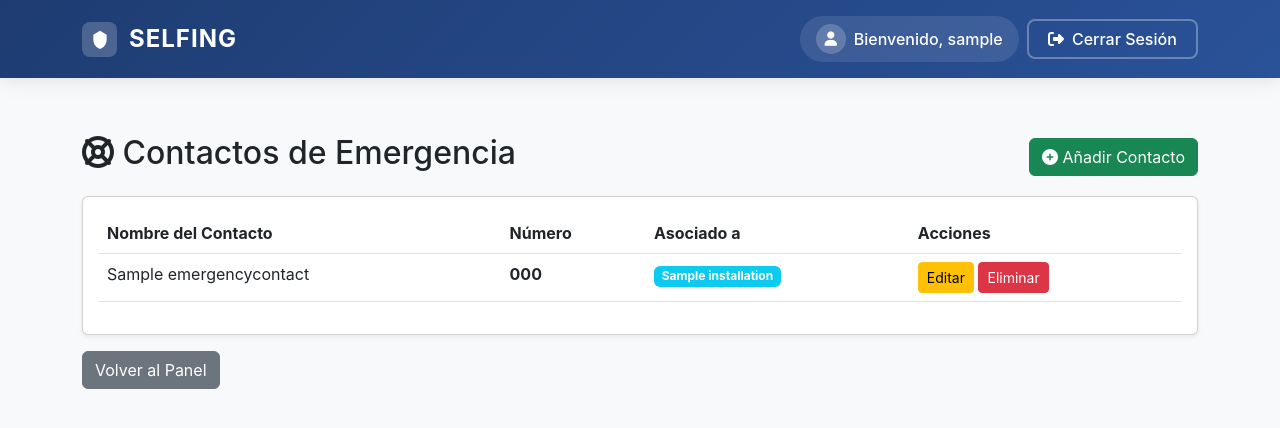
After one commit to Desarrollo-SurPM/Selfing, a Django app: page /dashboard/emergency-contacts/ in a window 1280 px wide. The commit adds this page. Shown: the top 428 px of the page. Run offline with Django 5.2, Linux system fonts and the light colour scheme; a user stored in the database is signed in; tables that the repository leaves empty hold one stand-in row (values such as "Sample post").

Commit message:
feat: Añade módulo de botón de pánico y contactos de emergencia (Sprint 2)
- Crea el modelo EmergencyContact para almacenar números de emergencia.
- Añade vistas para que los supervisores gestionen los contactos (CRUD completo).
- Implementa una vista para que los operadores visualicen los contactos de forma clara y rápida.
- Agrega un 'Botón de Pánico' en la barra de navegación para operadores.
- Incluye un enlace en el dashboard de administrador para la nueva gestión de contactos.

```diff
--- a/core/admin.py
+++ b/core/admin.py
@@ -1,5 +1,5 @@
 from django.contrib import admin
-from .models import Company, OperatorProfile, ChecklistItem, ChecklistLog, UpdateLog, Email, TraceabilityLog
+from .models import Company, OperatorProfile, ChecklistItem, ChecklistLog, UpdateLog, Email, TraceabilityLog,  EmergencyContact
 
 admin.site.register(Company)
 admin.site.register(OperatorProfile)
@@ -8,3 +8,4 @@ admin.site.register(ChecklistLog)
 admin.site.register(UpdateLog)
 admin.site.register(Email)
 admin.site.register(TraceabilityLog)
+admin.site.register(EmergencyContact)
--- a/core/models.py
+++ b/core/models.py
@@ -228,3 +228,36 @@ class TurnReport(models.Model):
     signed_at = models.DateTimeField(null=True, blank=True)
     def __str__(self):
         return f"Reporte de {self.operator.username} - {self.end_time.strftime('%Y-%m-%d %H:%M')}"
+
+class EmergencyContact(models.Model):
+    name = models.CharField(max_length=100, verbose_name="Nombre del Contacto (Ej: Ambulancia, Bomberos, Supervisor)")
+    phone_number = models.CharField(max_length=20, verbose_name="Número de Teléfono")
+
+    company = models.ForeignKey(
+        Company,
+        on_delete=models.CASCADE,
+        related_name='emergency_contacts',
+        null=True,
+        blank=True,
+        help_text="Dejar en blanco si es un contacto general (Ej: Ambulancia)."
+    )
+    installation = models.ForeignKey(
+        Installation,
+        on_delete=models.CASCADE,
+        related_name='emergency_contacts',
+        null=True,
+        blank=True,
+        help_text="Opcional: especificar si este contacto es solo para una instalación."
+    )
+
+    class Meta:
+        ordering = ['company__name', 'installation__name', 'name']
+        verbose_name = "Contacto de Emergencia"
+        verbose_name_plural = "Contactos de Emergencia"
+
+    def __str__(self):
+        if self.installation:
+            return f"{self.name} - {self.installation.name}"
+        if self.company:
+            return f"{self.name} - {self.company.name}"
+        return f"{self.name} (General)"
--- a/core/urls.py
+++ b/core/urls.py
@@ -63,6 +63,10 @@ urlpatterns = [
     path('turn/sign/<int:report_id>/', views.sign_turn_report, name='sign_turn_report'),
 
     path('shift/start/', views.start_shift, name='start_shift'),
+
+     # --- Ruta para el operador ---
+    path('panic-button/', views.panic_button_view, name='panic_button'),
+
     # Dentro de urlpatterns, junto a las otras rutas de gestión de turnos:
     path('dashboard/shift-calendar/', views.shift_calendar_view, name='shift_calendar'),
     # Rondas Virtuales
@@ -70,6 +74,11 @@ urlpatterns = [
     path('round/finish/<int:round_id>/', views.finish_virtual_round, name='finish_virtual_round'),
     path('round/finish/', views.finish_virtual_round, name='finish_virtual_round'),
 
+ # --- 👇 NUEVAS RUTAS PARA CONTACTOS DE EMERGENCIA 👇 ---
+    path('dashboard/emergency-contacts/', views.manage_emergency_contacts, name='manage_emergency_contacts'),
+    path('dashboard/emergency-contacts/add/', views.create_emergency_contact, name='create_emergency_contact'),
+    path('dashboard/emergency-contacts/edit/<int:contact_id>/', views.edit_emergency_contact, name='edit_emergency_contact'),
+    path('dashboard/emergency-contacts/delete/<int:contact_id>/', views.delete_emergency_contact, name='delete_emergency_contact'),
     # Alarma
     path('api/check_alarms/', views.check_pending_alarms, name='check_pending_alarms'),
 
--- a/core/views.py
+++ b/core/views.py
@@ -17,6 +17,7 @@ from django.db import transaction
 from django.core.files.base import ContentFile
 from django import forms
 from datetime import timedelta, datetime
+from collections import defaultdict
 from django.contrib.auth import logout
 from collections import OrderedDict
 import json
@@ -25,12 +26,12 @@ import re # Importar el módulo de expresiones regulares
 
 from .models import (
     Company, Installation, OperatorProfile, ShiftType, OperatorShift,
-    ChecklistItem, ChecklistLog, VirtualRoundLog, UpdateLog, Email,
+    ChecklistItem, ChecklistLog, VirtualRoundLog, UpdateLog, Email, EmergencyContact,
     TurnReport, MonitoredService, ServiceStatusLog, TraceabilityLog
 )
 from .forms import (
     UpdateLogForm, OperatorCreationForm,
-    OperatorChangeForm, CompanyForm, InstallationForm, ChecklistItemForm,
+    OperatorChangeForm, CompanyForm, InstallationForm, ChecklistItemForm, EmergencyContactForm,
     MonitoredServiceForm, ShiftTypeForm, OperatorShiftForm, VirtualRoundCompletionForm, UpdateLogEditForm
 )
 
@@ -1355,6 +1356,75 @@ def check_pending_alarms(request):
 
     return JsonResponse({'overdue_tasks': overdue_tasks})
 
+# --- VISTAS DE CONTACTOS DE EMERGENCIA ---
+
+@login_required
+@user_passes_test(is_supervisor)
+def manage_emergency_contacts(request):
+    contacts = EmergencyContact.objects.select_related('company', 'installation').all()
+    return render(request, 'manage_emergency_contacts.html', {'contacts': contacts})
+
+@login_required
+@user_passes_test(is_supervisor)
+def create_emergency_contact(request):
+    if request.method == 'POST':
+        form = EmergencyContactForm(request.POST)
+        if form.is_valid():
+            form.save()
+            messages.success(request, "Contacto de emergencia creado con éxito.")
+            return redirect('manage_emergency_contacts')
+    else:
+        form = EmergencyContactForm()
+    return render(request, 'emergency_contact_form.html', {'form': form, 'title': 'Añadir Contacto de Emergencia'})
+
+@login_required
+@user_passes_test(is_supervisor)
+def edit_emergency_contact(request, contact_id):
+    contact = get_object_or_404(EmergencyContact, id=contact_id)
+    if request.method == 'POST':
+        form = EmergencyContactForm(request.POST, instance=contact)
+        if form.is_valid():
+            form.save()
+            messages.success(request, "Contacto de emergencia actualizado con éxito.")
+            return redirect('manage_emergency_contacts')
+    else:
+        form = EmergencyContactForm(instance=contact)
+    return render(request, 'emergency_contact_form.html', {'form': form, 'title': 'Editar Contacto de Emergencia'})
+
+@login_required
+@user_passes_test(is_supervisor)
+def delete_emergency_contact(request, contact_id):
+    contact = get_object_or_404(EmergencyContact, id=contact_id)
+    if request.method == 'POST':
+        contact.delete()
+        messages.success(request, "Contacto de emergencia eliminado.")
+        return redirect('manage_emergency_contacts')
+    return render(request, 'emergency_contact_confirm_delete.html', {'contact': contact})
+
+@login_required
+def panic_button_view(request):
+    # Agrupamos los contactos para una visualización clara
+    contacts_by_company = defaultdict(lambda: defaultdict(list))
+    general_contacts = []
+
+    # Obtenemos todos los contactos y los pre-cargamos para eficiencia
+    all_contacts = EmergencyContact.objects.select_related('company', 'installation').all()
+
+    for contact in all_contacts:
+        if not contact.company and not contact.installation:
+            general_contacts.append(contact)
+        elif contact.company and not contact.installation:
+            contacts_by_company[contact.company.name]['company_contacts'].append(contact)
+        elif contact.installation:
+            company_name = contact.installation.company.name
+            contacts_by_company[company_name][contact.installation.name].append(contact)
+
+    context = {
+        'general_contacts': general_contacts,
+        'contacts_by_company': dict(contacts_by_company)
+    }
+    return render(request, 'panic_button.html', context)
+
 @csrf_exempt # Deshabilitamos CSRF para esta vista AJAX
 @login_required
 @user_passes_test(is_supervisor)
--- a/templates/admin_dashboard.html
+++ b/templates/admin_dashboard.html
@@ -63,7 +63,10 @@
                     <a href="{% url 'manage_shift_types' %}" class="action-btn warning"><span>Tipos de Turno</span></a>
                     <a href="{% url 'manage_shifts' %}" class="action-btn success"><span>Asignar Turnos</span></a>
                     <a href="{% url 'shift_calendar' %}" class="action-btn primary"><span>Calendario de Turnos</span></a>
-                    <a href="{% url 'view_turn_reports' %}" class="action-btn secondary"><span>Reportes Firmados</span></a>
+                    <a href="{% url 'view_turn_reports' %}" class="action-btn secondary"><span>Reportes</span></a>
+                    <a href="{% url 'manage_emergency_contacts' %}" class="action-btn" style="color: #e74a3b;">
+        <i class="fas fa-life-ring"></i><span>Contactos de Emergencia</span>
+    </a>
                 </div>
             </div>
 
--- a/templates/base.html
+++ b/templates/base.html
@@ -26,6 +26,13 @@
                             <span class="badge bg-light text-dark p-2">
                                 Próxima Ronda: <strong id="global-round-countdown">--:--</strong>
                             </span>
+                        </li>
+                        {% endif %}
+                         {% if not user.is_superuser %}
+                        <li class="nav-item me-2">
+                            <a href="{% url 'panic_button' %}" target="_blank" class="btn btn-danger">
+                                <i class="fas fa-exclamation-triangle me-1"></i> BOTÓN DE PÁNICO
+                            </a>
                         </li>
                         {% endif %}
                         <li class="nav-item">
--- /dev/null
+++ b/templates/manage_emergency_contacts.html
@@ -0,0 +1,54 @@
+{% extends 'base.html' %}
+{% load static %}
+{% block title %}Gestionar Contactos de Emergencia{% endblock %}
+
+{% block content %}
+<div class="d-flex justify-content-between align-items-center mb-3">
+    <h2><i class="fas fa-life-ring"></i> Contactos de Emergencia</h2>
+    <a href="{% url 'create_emergency_contact' %}" class="btn btn-success">
+        <i class="fas fa-plus-circle"></i> Añadir Contacto
+    </a>
+</div>
+
+<div class="card shadow-sm">
+    <div class="card-body">
+        <table class="table table-hover">
+            <thead>
+                <tr>
+                    <th>Nombre del Contacto</th>
+                    <th>Número</th>
+                    <th>Asociado a</th>
+                    <th>Acciones</th>
+                </tr>
+            </thead>
+            <tbody>
+                {% for contact in contacts %}
+                <tr>
+                    <td>{{ contact.name }}</td>
+                    <td><strong>{{ contact.phone_number }}</strong></td>
+                    <td>
+                        {% if contact.installation %}
+                            <span class="badge bg-info">{{ contact.installation.name }}</span>
+                        {% elif contact.company %}
+                            <span class="badge bg-secondary">{{ contact.company.name }}</span>
+                        {% else %}
+                            <span class="badge bg-primary">General</span>
+                        {% endif %}
+                    </td>
+                    <td>
+                        <a href="{% url 'edit_emergency_contact' contact.id %}" class="btn btn-sm btn-warning">Editar</a>
+                        <a href="{% url 'delete_emergency_contact' contact.id %}" class="btn btn-sm btn-danger">Eliminar</a>
+                    </td>
+                </tr>
+                {% empty %}
+                <tr>
+                    <td colspan="4" class="text-center">No hay contactos de emergencia registrados.</td>
+                </tr>
+                {% endfor %}
+            </tbody>
+        </table>
+    </div>
+</div>
+
+<a href="{% url 'admin_dashboard' %}" class="btn btn-secondary mt-3">Volver al Panel</a>
+{% endblock %}
```
Also changed, not shown: core/forms.py (+13 -1 lines), templates/emergency_contact_confirm_delete.html (added, +12 -0 lines), templates/emergency_contact_form.html (added, +22 -0 lines), templates/panic_button.html (added, +97 -0 lines), core/migrations/0009_emergencycontact.py (added).
